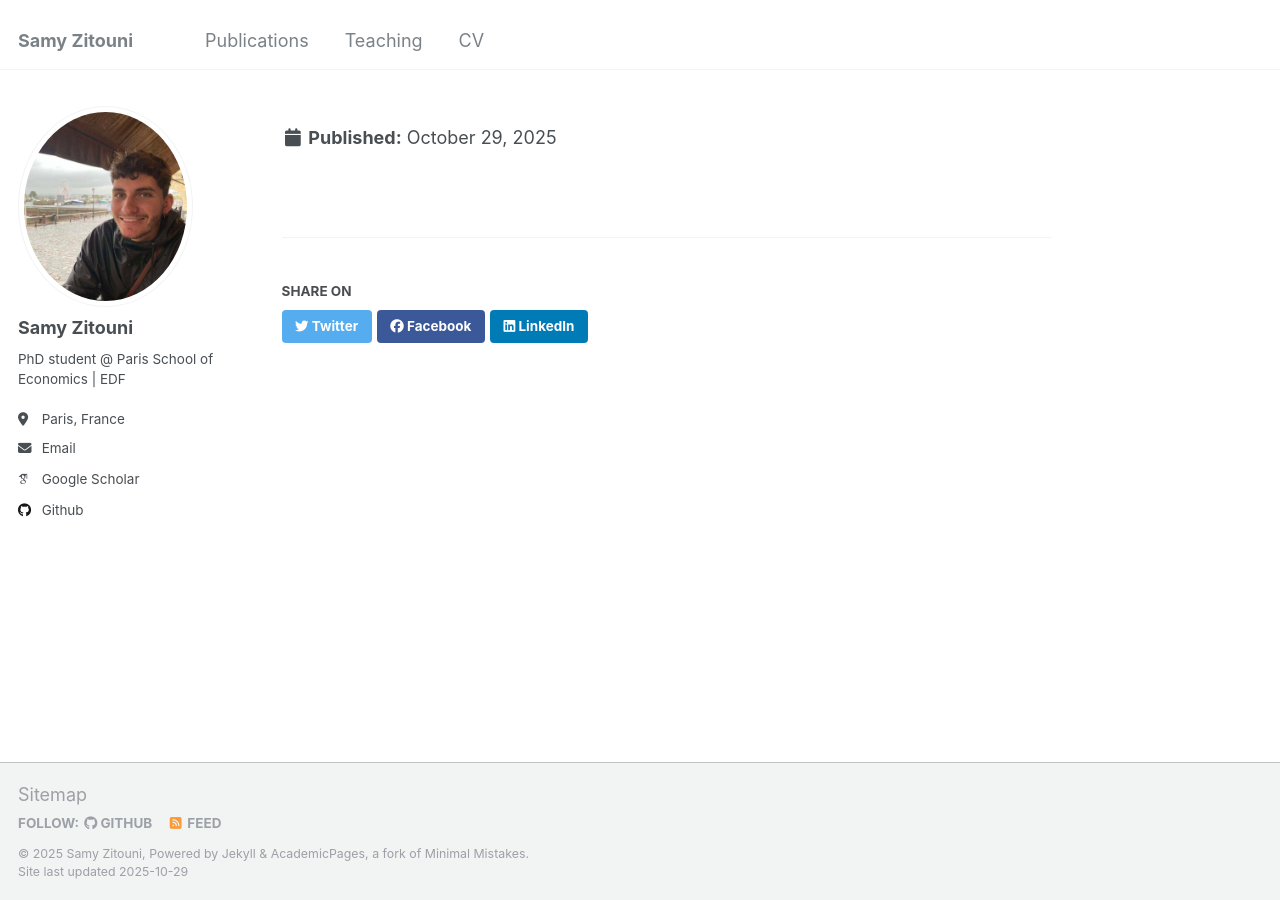
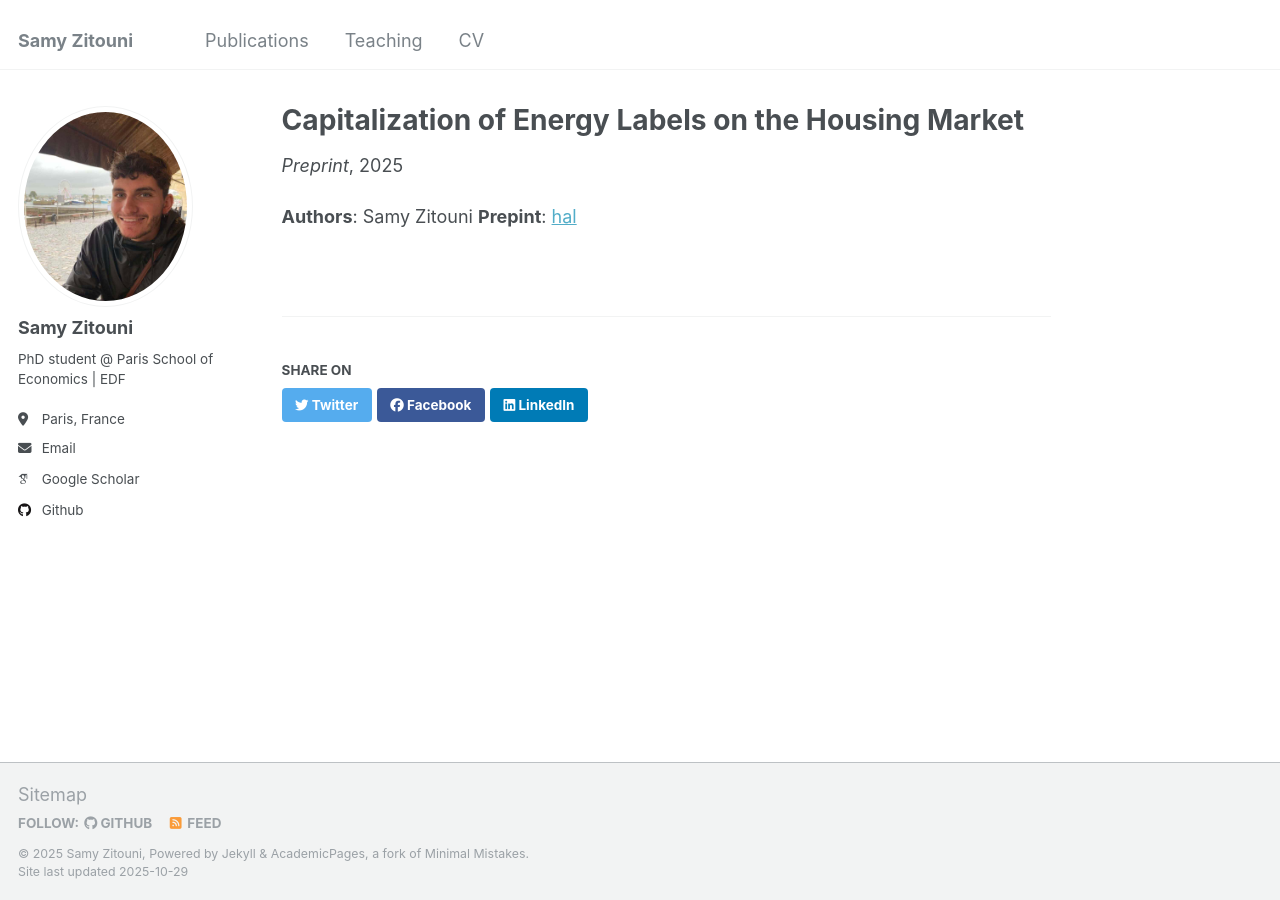
Before and after one commit to SamyZtn/samyzitouni.github.io, a Jekyll site: the page built from _publications/pub2.md, in a window 1280 px wide. Built offline with Jekyll 4.4.1, drawn with Linux system fonts in a browser that asks for light colours; some web fonts are replaced; a file with an impossible date is left out; some of the changed lines change nothing that is shown.

Commit message:
Update pub2.md

```diff
--- a/_publications/pub2.md
+++ b/_publications/pub2.md
@@ -1,12 +1,11 @@
 ---
-title: "On the Capitalisation of Energy Labels on the Housing Market"
-authors:
-  - Samy Zitouni
-  -
-venue: Under Review
-date: 2025
-category:
-url: "https://edf.hal.science/hal-04380709/document"
-abstract: >
-The building sector in France accounts for nearly a third of national emissions and energy consumption, necessitating energy retrofits and renovations to align with the government’s emission reduction targets. Energy Performance Certificates (EPCs), play crucial roles in guiding this transformation. This paper explores the market capitalization of home energy labels in mainland France. Including spatial and dynamism heterogeneity and using public data on energy efficiency and property transfers, the results show that top ranked dwellings have an average 14% significant premium compared to middle rank ones. The bottom ranked houses are priced 6% lower than middle rank ones. In the case of apartments however, the results for bottom ranks are mitigated and un-significant in most cases. The premium seems to be higher in magnitude in bigger and more dynamic cities. Overall, the results may suggest that more specific data at a thin granularity may be required in order to increase the quality of prediction, especially in capturing heterogeneity.
+title: "Capitalization of Energy Labels on the Housing Market"
+collection: publications
+permalink: /publication/bias
+date: 2025-09-10
+venue: 'Preprint'
+paperurl: 'https://edf.hal.science/hal-04380709/document'
 ---
+
+**Authors**: Samy Zitouni
+**Prepint**: [hal](https://edf.hal.science/hal-04380709/document)
```
